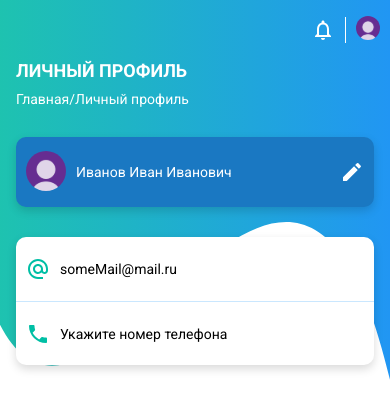
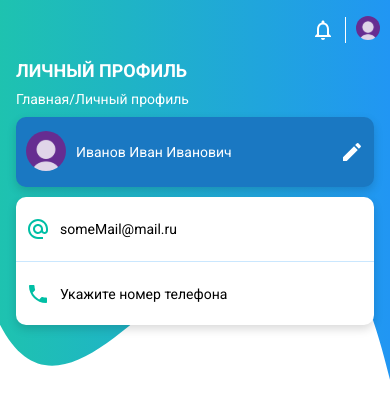
Before and after one commit to Yaniddze/NextJSApplication, a Next.js app: page / in a window 390 px wide. Shown: the top 410 px of the page. Built offline with nearby package versions, Linux system fonts and the light colour scheme.

Commit message:
:art: Add mobile margin

```diff
--- a/pages/index.tsx
+++ b/pages/index.tsx
@@ -15,10 +15,17 @@ import { ModalWindow } from '../components/modal';
 
 // Hooks
 import { useUserStorage } from '../hooks/useUserStorage';
+import { useScreens } from '../hooks/useScreens';
 
-const ContainerWrapper = styled(Container)`
-  & > div {
-    margin-bottom: 30px;
+import { MinWidths } from '../app/screens';
+
+type MobileProp = {
+  mobile: boolean;
+}
+
+const ContainerHolder = styled.div<MobileProp>`
+  & > div > div {
+    margin-bottom: ${(props): string => (props.mobile ? '10' : '30')}px;
   }
 `;
 
@@ -26,6 +33,7 @@ export default function Home(): ReactElement {
   const { user, setUser } = useUserStorage();
   const [editing, setEditing] = useState(false);
   const [alertOpen, setAlertOpen] = useState(false);
+  const screen = useScreens();
 
   const infoHolder = !editing && (
     <InfoHolder email={user.email} phone={user.phone} />
@@ -55,6 +63,21 @@ export default function Home(): ReactElement {
     setAlertOpen(false);
   };
 
+  let mobile = false;
+
+  switch (screen) {
+    case MinWidths.PC:
+      mobile = false;
+      break;
+    case MinWidths.Mobile:
+      mobile = true;
+      break;
+
+    default:
+      // eslint-disable-next-line no-case-declarations,@typescript-eslint/no-unused-vars
+      const x: never = screen;
+  }
+
   return (
     <div>
       <ModalWindow
@@ -63,7 +86,8 @@ export default function Home(): ReactElement {
         onClose={handleAlertClose}
       />
       <Header username={user.fullName} />
-      <ContainerWrapper maxWidth="lg">
+      <ContainerHolder mobile={mobile}>
+        <Container maxWidth="lg">
           <Title text="Личный профиль" subText="Главная/Личный профиль" />
           <UserHolder
             username={user.fullName}
@@ -72,7 +96,8 @@ export default function Home(): ReactElement {
           />
           {infoHolder}
           {infoEditor}
-      </ContainerWrapper>
+        </Container>
+      </ContainerHolder>
     </div>
   );
 }
```
Lines whose indentation alone changed are shown as unchanged.
